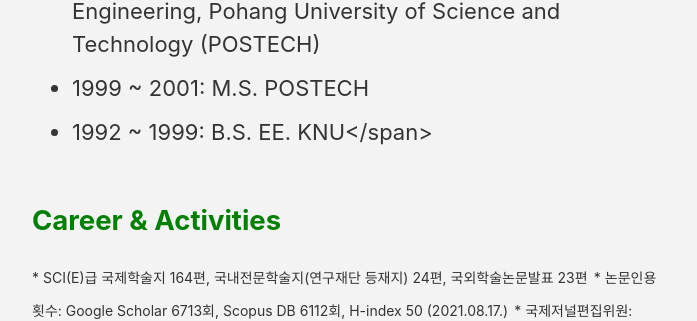
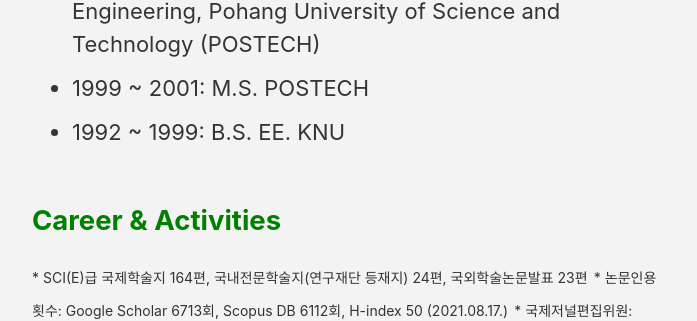
Before and after one commit to CPSC-LAB/CPSC-LAB.github.io, a Jekyll site: the page built from _pages/professor.md, in a window 1280 px wide and 900 px high, scrolled down 860 px. Shown: the part 141-462 px from the top of the window, without its empty margins (290-987 px from the left). Built offline with Jekyll 4.4.1, drawn with Linux system fonts in a browser that asks for light colours; cached includes are drawn as plain includes.

Commit message:
Update professor.md

```diff
--- a/_pages/professor.md
+++ b/_pages/professor.md
@@ -7,13 +7,13 @@
 <p align="center"><img src="/assets/images/professor.jpg" width="650"></p>
 
 ## <span style="color:green">Biography</span>
-<span style='font-size: 14px'>* 2021 ~ currently: Professor, Department of Electronic Engineering, Kyungpook National University (KNU)
+<span style='font-size: 14px'>* 2021 ~ currently: Professor, Department of Electronic Engineering, Kyungpook National University (KNU)</span>
 * 2016 ~ 2020: Associate Professor, Department of Electronic Engineering, Kyungpook National University (KNU)
 * 2009 ~ 2015: Assistant Professor, Department of Electronic Engineering, Daegu University
 * 2006 ~ 2008: Senior Researcher, Korea Telecom(KT)
 * 2001 ~ 2006: Ph.D. Department of Electronic Engineering, Pohang University of Science and Technology (POSTECH)
 * 1999 ~ 2001: M.S. POSTECH
-* 1992 ~ 1999: B.S. EE. KNU</span>
+* 1992 ~ 1999: B.S. EE. KNU
 
 ## <span style="color:green">Career & Activities</span>
 <span style='font-size: 14px'>* SCI(E)급 국제학술지 164편, 국내전문학술지(연구재단 등재지) 24편, 국외학술논문발표 23편</span>
```
